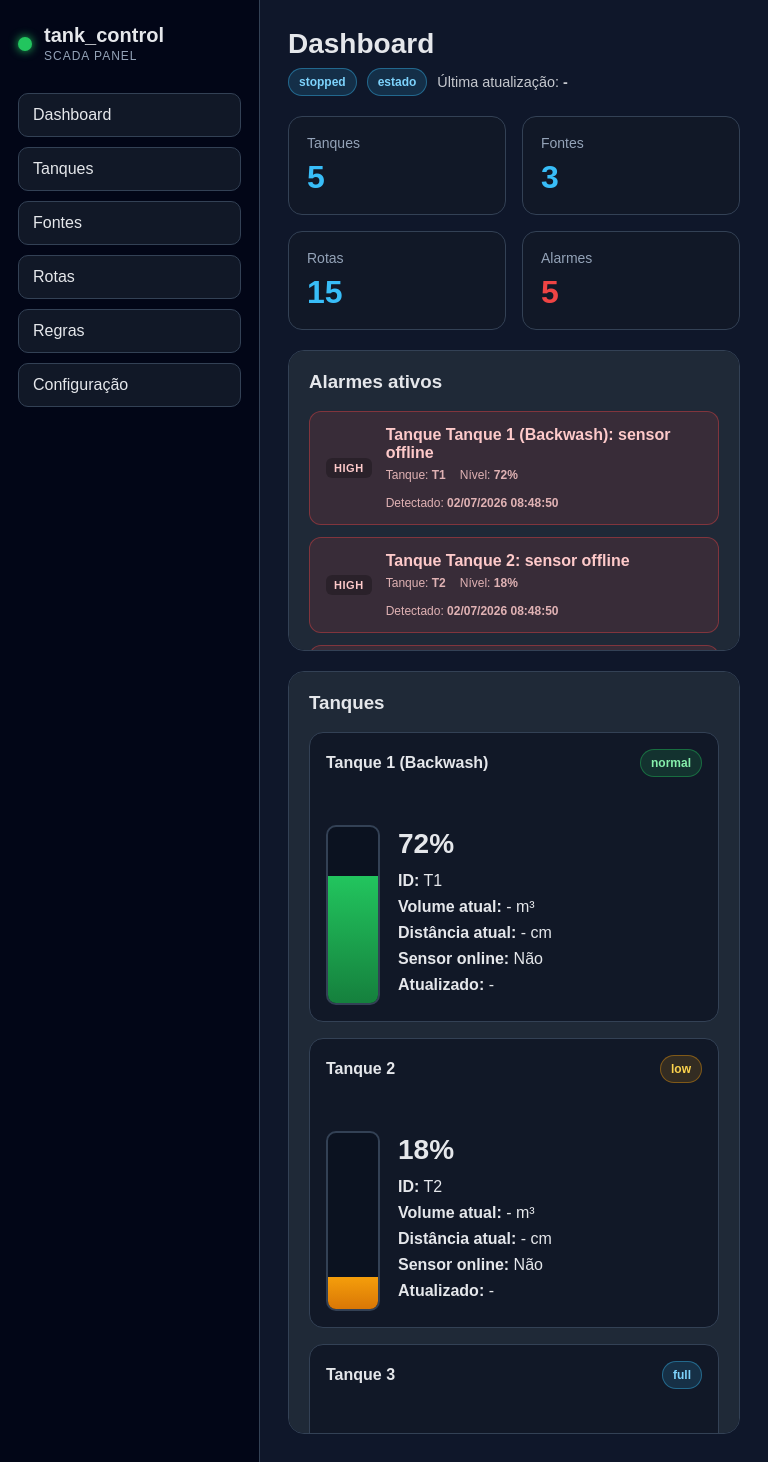
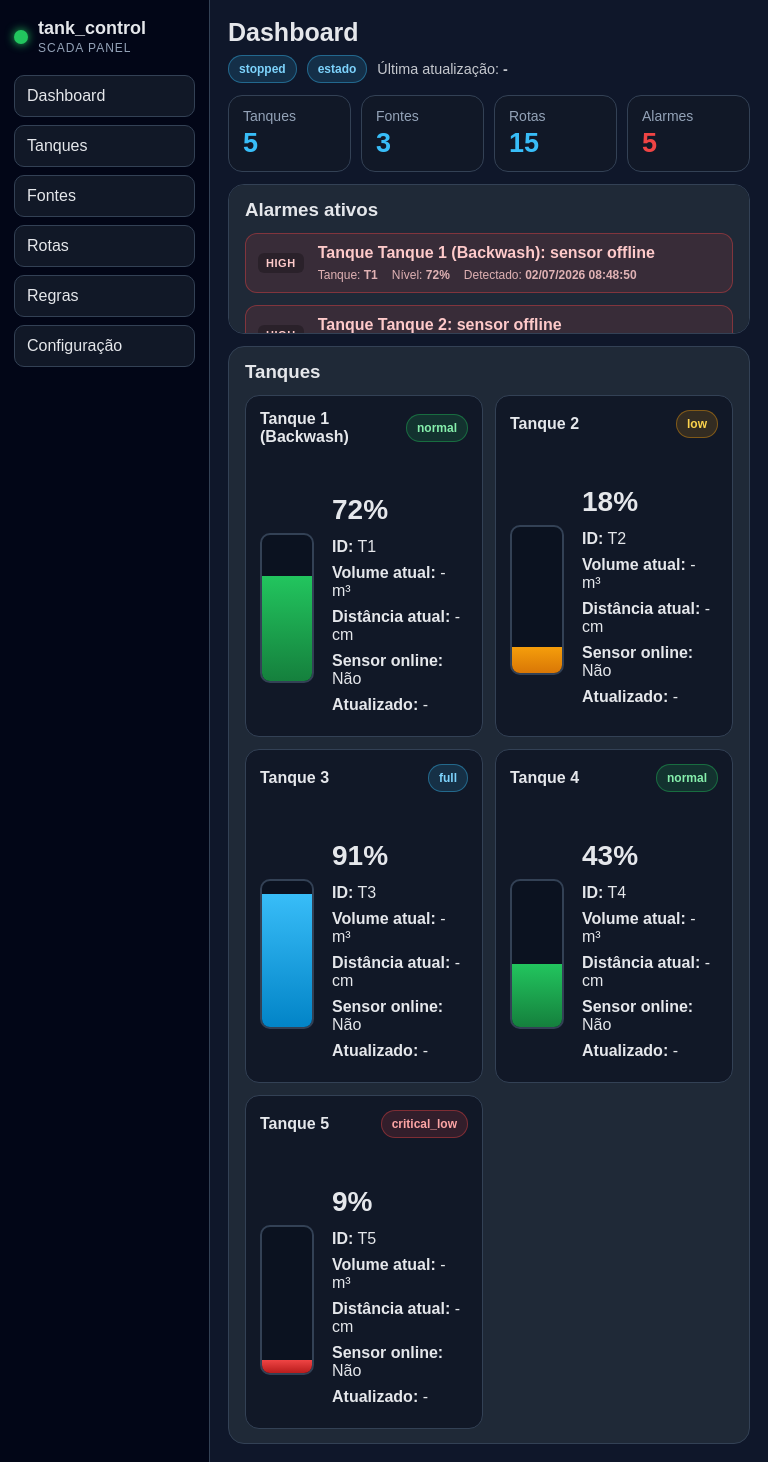
Before and after one commit to ViCor44/tank_control, a Flask app: page / in a window 768 px wide. Run offline with Flask 3, Linux system fonts and the light colour scheme.

Commit message:
otimizado

```diff
--- a/static/css/app.css
+++ b/static/css/app.css
@@ -896,6 +896,90 @@ body {
   gap: 14px;
 }
 
+/* Compact landscape layout for 1024 x 768 control panels. */
+@media (max-width: 1100px) and (min-width: 701px) {
+  .sidebar {
+    width: 210px;
+    padding: 18px 14px;
+  }
+
+  .brand {
+    gap: 10px;
+    margin-bottom: 20px;
+  }
+
+  .brand h1 {
+    font-size: 18px;
+  }
+
+  .nav {
+    gap: 8px;
+  }
+
+  .nav a {
+    padding: 11px 12px;
+  }
+
+  .content {
+    padding: 18px;
+    gap: 12px;
+  }
+
+  .page-header h2 {
+    font-size: 25px;
+  }
+
+  .dashboard-stats {
+    grid-template-columns: repeat(4, minmax(0, 1fr));
+    gap: 10px;
+  }
+
+  .dashboard-stats .stat-card {
+    padding: 12px 14px;
+    gap: 4px;
+  }
+
+  .dashboard-stats .stat-value {
+    font-size: 27px;
+  }
+
+  .content > .dashboard-alarms {
+    flex: 0 0 auto;
+    min-height: 0;
+    max-height: 150px;
+    padding: 14px 16px;
+  }
+
+  .dashboard-alarms h3,
+  .dashboard-tanks h3 {
+    margin-bottom: 12px;
+  }
+
+  .dashboard-alarms .alarm-card {
+    padding: 10px 12px;
+  }
+
+  .content > .dashboard-tanks {
+    flex: 1 1 0;
+    min-height: 190px;
+    padding: 14px 16px;
+  }
+
+  .dashboard-tanks .card-grid {
+    grid-template-columns: repeat(2, minmax(0, 1fr));
+    gap: 12px;
+    overflow: visible;
+  }
+
+  .dashboard-tanks .scada-card {
+    padding: 14px;
+  }
+
+  .dashboard-tanks .tank-bar {
+    height: 150px;
+  }
+}
+
 /* ============ Routes page ============ */
 
 .routes-list {
--- a/templates/dashboard.html
+++ b/templates/dashboard.html
@@ -17,7 +17,7 @@
   </div>
 </div>
 
-<div class="stats-grid">
+<div class="stats-grid dashboard-stats">
   <div class="stat-card">
     <span class="stat-label">Tanques</span>
     <span class="stat-value" id="tank-count">{{ tank_count }}</span>
@@ -36,7 +36,7 @@
   </div>
 </div>
 
-<div class="panel">
+<div class="panel dashboard-alarms">
   <h3>Alarmes ativos</h3>
   <div class="alarm-list" id="alarm-list">
     {% if alarms %}
@@ -59,7 +59,7 @@
   </div>
 </div>
 
-<div class="panel">
+<div class="panel dashboard-tanks">
   <h3>Tanques</h3>
   <div class="card-grid" id="tank-grid">
     {% for tank in tanks %}
```
